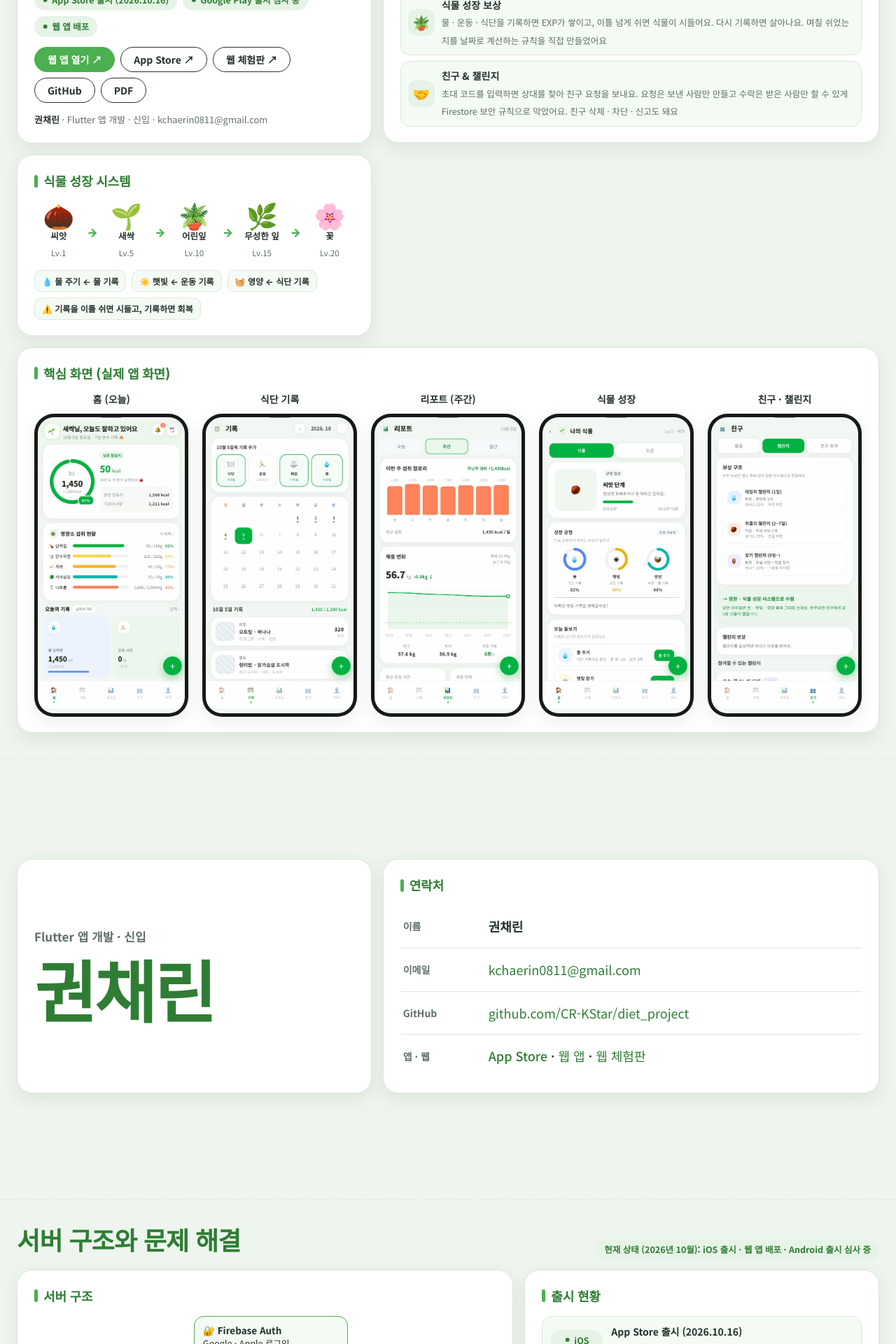
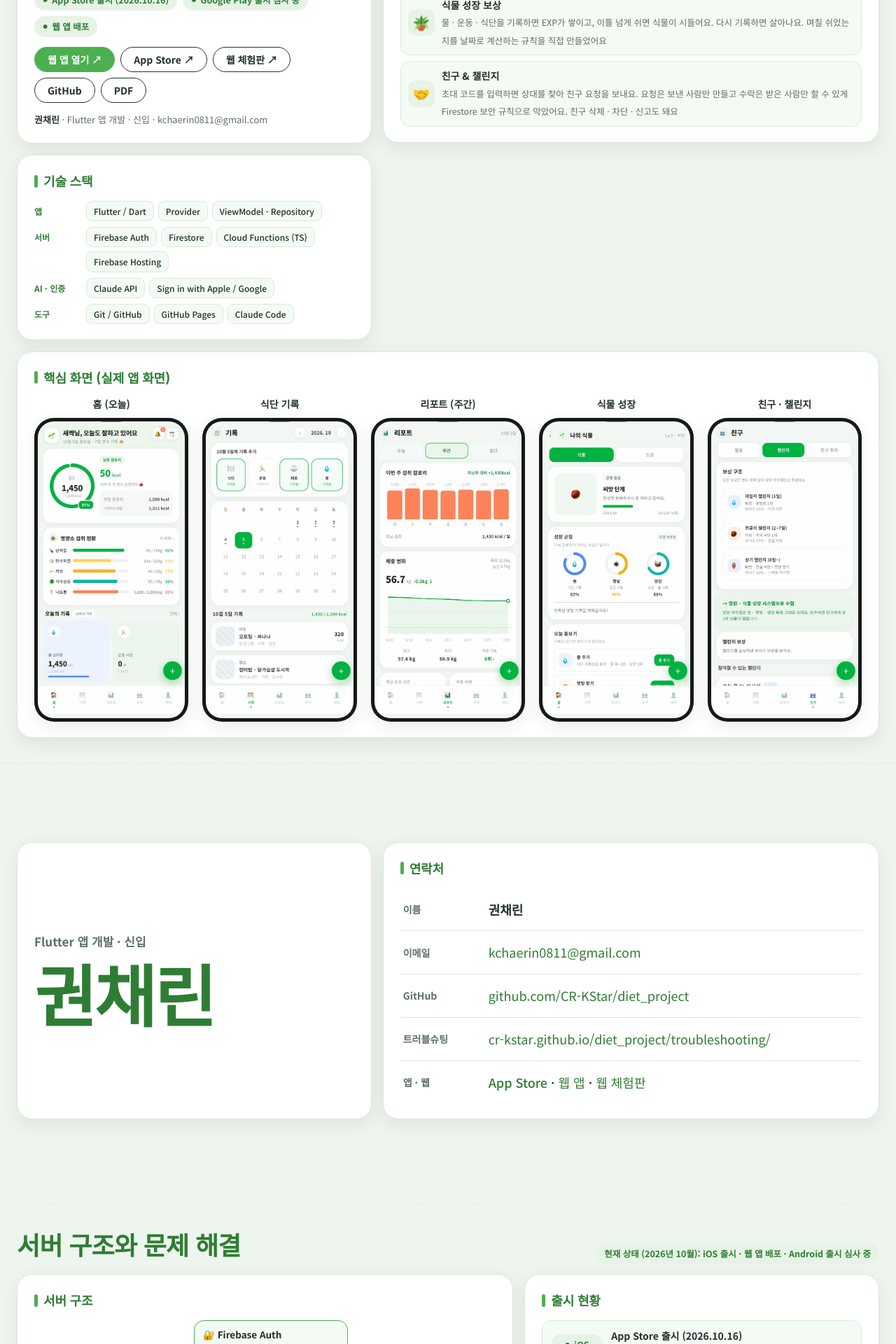
Before and after one commit to CR-KStar/diet_project, a Jekyll site: the page docs/index.html, which Jekyll copies as it is, in a window 1280 px wide. Shown: the part 413-2333 px from the top of the page at 70% size. Built offline with Jekyll 4.4.1, drawn with Linux system fonts in a browser that asks for light colours; some of the changed text lies outside the part shown.

Commit message:
포트폴리오: 식물 시스템·다음 계획 제외, 기술 스택 상단 배치, 트러블슈팅을 별도 문서로 분리
Co-Authored-By: Claude Sonnet 5.5 <noreply@anthropic.com>

```diff
--- a/docs/index.html
+++ b/docs/index.html
@@ -60,6 +60,10 @@
     .cl .lnk { color: var(--ink); font-weight: 500; font-size: 18px; }
     #page0 { min-height: 70vh; display: flex; align-items: center; }
     #page0 .p0 { width: 100%; }
+
+    .grp { display: grid; grid-template-columns: 64px 1fr; gap: 10px; align-items: start; margin-bottom: 8px; }
+    .grp:last-child { margin-bottom: 0; }
+    .grp > span { font-size: 12px; font-weight: 700; color: var(--g-dark); padding-top: 5px; }
 
     /* ─ 프로젝트 소개 ─ */
     .p1 { display: grid; grid-template-columns: 5fr 7fr; gap: 16px; }
@@ -238,15 +242,11 @@
       <div class="muted" style="font-size:13px"><b style="color:var(--ink)">권채린</b> · Flutter 앱 개발 · 신입 · kchaerin0811@gmail.com</div>
     </div>
     <div class="card">
-      <h3 class="ttl">식물 성장 시스템</h3>
-      <div class="grow">
-        <div class="stage"><div class="em">🌰</div><b>씨앗</b><small>Lv.1</small></div><div class="arrow">→</div>
-        <div class="stage"><div class="em">🌱</div><b>새싹</b><small>Lv.5</small></div><div class="arrow">→</div>
-        <div class="stage"><div class="em">🪴</div><b>어린잎</b><small>Lv.10</small></div><div class="arrow">→</div>
-        <div class="stage"><div class="em">🌿</div><b>무성한 잎</b><small>Lv.15</small></div><div class="arrow">→</div>
-        <div class="stage"><div class="em">🌸</div><b>꽃</b><small>Lv.20</small></div>
-      </div>
-      <div class="axes"><span>💧 물 주기 ← 물 기록</span><span>☀️ 햇빛 ← 운동 기록</span><span>🧺 영양 ← 식단 기록</span><span>⚠️ 기록을 이틀 쉬면 시들고, 기록하면 회복</span></div>
+      <h3 class="ttl">기술 스택</h3>
+      <div class="grp"><span>앱</span><div class="tags"><span class="tag">Flutter / Dart</span><span class="tag">Provider</span><span class="tag">ViewModel · Repository</span></div></div>
+      <div class="grp"><span>서버</span><div class="tags"><span class="tag">Firebase Auth</span><span class="tag">Firestore</span><span class="tag">Cloud Functions (TS)</span><span class="tag">Firebase Hosting</span></div></div>
+      <div class="grp"><span>AI · 인증</span><div class="tags"><span class="tag">Claude API</span><span class="tag">Sign in with Apple / Google</span></div></div>
+      <div class="grp"><span>도구</span><div class="tags"><span class="tag">Git / GitHub</span><span class="tag">GitHub Pages</span><span class="tag">Claude Code</span></div></div>
     </div>
     </div>
     <div class="stackcol">
@@ -289,6 +289,7 @@
         <div><span>이름</span><b>권채린</b></div>
         <div><span>이메일</span><a href="mailto:kchaerin0811@gmail.com">kchaerin0811@gmail.com</a></div>
         <div><span>GitHub</span><a href="https://github.com/CR-KStar/diet_project">github.com/CR-KStar/diet_project</a></div>
+        <div><span>트러블슈팅</span><a href="troubleshooting/">cr-kstar.github.io/diet_project/troubleshooting/</a></div>
         <div><span>앱 · 웹</span><span class="lnk"><a href="https://apps.apple.com/kr/app/id6818954921">App Store</a> · <a href="https://meatgreen.web.app">웹 앱</a> · <a href="https://diet-project-81ce1.web.app">웹 체험판</a></span></div>
       </div>
     </div>
@@ -314,7 +315,7 @@
           <div class="node y"><b>⚡ Cloud Functions</b>TypeScript · Secret 보관</div>
         </div>
         <div class="arr">→</div>
-        <div class="node c"><b>🤖 Claude API</b>사진 → 영양 분석<br>(zod 스키마 강제)</div>
+        <div class="node c"><b>🤖 Claude API</b>사진 → 영양 분석<br>(정해진 JSON으로 응답)</div>
       </div>
       <div class="rules">🛡 Firestore 보안 규칙 — 컬렉션마다 최소 권한 · 웹 앱 · 웹 체험판은 Firebase Hosting으로 배포</div>
       <div class="col">공유 컬렉션: publicProfiles · inviteCodes · friendRequests · friendships · challenges · challengeProgress · activityFeed</div>
@@ -378,7 +379,7 @@
       <li>글자 크기 배율 · 디자인 토큰 · 화면 오버플로 점검, 로그인 없는 <b>웹 체험판</b></li></ul></article>
   </div>
 
-  <div class="p2bot">
+  <div class="p2bot" style="grid-template-columns:1fr">
     <div class="card">
       <h3 class="ttl">개발 · 배포 흐름</h3>
       <div class="tl">
@@ -388,13 +389,6 @@
         <div><b>App Store 출시</b>반려 2건 수정 후 승인</div>
         <div class="now"><b>Play</b>출시 심사 중</div>
       </div>
-    </div>
-    <div class="card">
-      <h3 class="ttl">다음 계획</h3>
-      <ul class="road">
-        <li><b>테마(ThemeData)</b> 정리 · 큰 화면 파일 쪼개기</li>
-        <li><b>보안 규칙 세분화</b> — 수정 가능한 필드를 더 좁히기</li>
-      </ul>
     </div>
   </div>
 
@@ -445,7 +439,7 @@ activityFeed                     <em>친구 활동 한 줄</em></pre>
   <div class="flows3">
     <article class="cs"><h3><em>A</em>사진 분석 — 앱 → 함수 → Claude</h3>
       <ol><li>동의 팝업 후, 사진(base64)과 그릇 정보를 <b>Cloud Function</b>(analyzeMealPhoto)으로 보내요</li>
-      <li>함수가 <b>서버 Secret의 API 키</b>로 Claude를 호출하고, <b>zod 스키마</b>로 정해진 JSON(음식 이름 · 영양소 · 확신도)을 강제해요</li>
+      <li>함수가 <b>서버 Secret의 API 키</b>로 Claude를 호출하고, <b>정해진 JSON 형식</b>(음식 이름 · 영양소 · 확신도)으로만 받아요</li>
       <li>확신이 낮으면 <b>needs_review</b>로 표시하고, 서버에는 결과만 저장하고, 사진은 이 기기에만 보관해요</li>
       <li>함수는 <b>로그인한 사용자만</b> 부를 수 있고, 한 사람당 <b>하루 30회</b>까지만 받아요(횟수는 서버가 트랜잭션으로 세요)</li></ol>
       <p class="why-line">왜 서버를 거치나: 키가 앱에 들어가면 앱 파일을 풀어서 누구나 꺼낼 수 있어요</p></article>
@@ -462,24 +456,10 @@ activityFeed                     <em>친구 활동 한 줄</em></pre>
       <p class="why-line">계정을 먼저 지우면 보안 규칙이 삭제를 허용하지 않아서, 데이터를 먼저 지워요</p></article>
   </div>
 
-  <div class="p3bot">
-    <div class="card">
-      <h3 class="ttl">트러블슈팅</h3>
-      <table class="fix">
-        <tr><th>문제</th><th>원인과 해결</th></tr>
-        <tr><td>App Store 반려<br><small>(2.1 · Apple 로그인 오류)</small></td><td>Firebase의 <b>Apple 제공자 서버 설정</b>이 빠져 있었어요 → 서비스 ID · 키를 설정하고, 삭제 때 <b>토큰 철회</b>까지 구현해 재제출 · 승인</td></tr>
-        <tr><td>삭제 후에도 친구 · 챌린지 · 활동 기록이 남음</td><td>저장 단계에서 빠뜨린 데이터를 찾아 <b>저장소 삭제 기능 + 보안 규칙(본인 삭제 허용) + 처방침 문구</b>를 함께 고침</td></tr>
-        <tr><td>한 번에 처리할 수 있는 개수 한도</td><td>삭제는 <b>300개씩 배치</b>, <b>whereIn은 30개씩</b> 나눠 조회</td></tr>
-        <tr><td>로그아웃 후 이전 계정의 값이 남음<br><small>(약관 동의 · 공개 범위)</small></td><td>다음 계정이 <b>민감 정보 동의를 물려받는</b> 문제 → 로그아웃 때 초기 상태로 되돌리도록 수정</td></tr>
-      </table>
-    </div>
-    <div class="card">
-      <h3 class="ttl">한계와 다음 단계</h3>
-      <ul class="road">
-        <li><b>규칙 세분화</b> — 수정 가능한 필드를 더 좁히기</li>
-      </ul>
-      <p class="how">DB · 백엔드는 <b>처음부터 작은 단위로 다시 구현</b>해 보며 공부하고 있어요 — 인증 → 저장 → 보안 규칙 → 서버 함수 → 계정 삭제 순서로요.</p>
-    </div>
+  <div class="card" style="margin-top:16px">
+    <h3 class="ttl">트러블슈팅</h3>
+    <p class="how" style="margin:0 0 6px">App Store 반려, 계정 삭제 뒤 남는 데이터, 기록 삭제 버그, 빌드 · 배포 문제 등 <b>막혔던 일 10가지</b>를 문제 → 원인 → 해결 순서로 따로 정리했어요.</p>
+    <p style="margin:0;font-size:15px;font-weight:700"><a href="troubleshooting/">cr-kstar.github.io/diet_project/troubleshooting/</a></p>
   </div>
 
   <div class="contact">
```
Also changed, not shown: docs/troubleshooting.md (added, +68 -0 lines), 1 other file.
